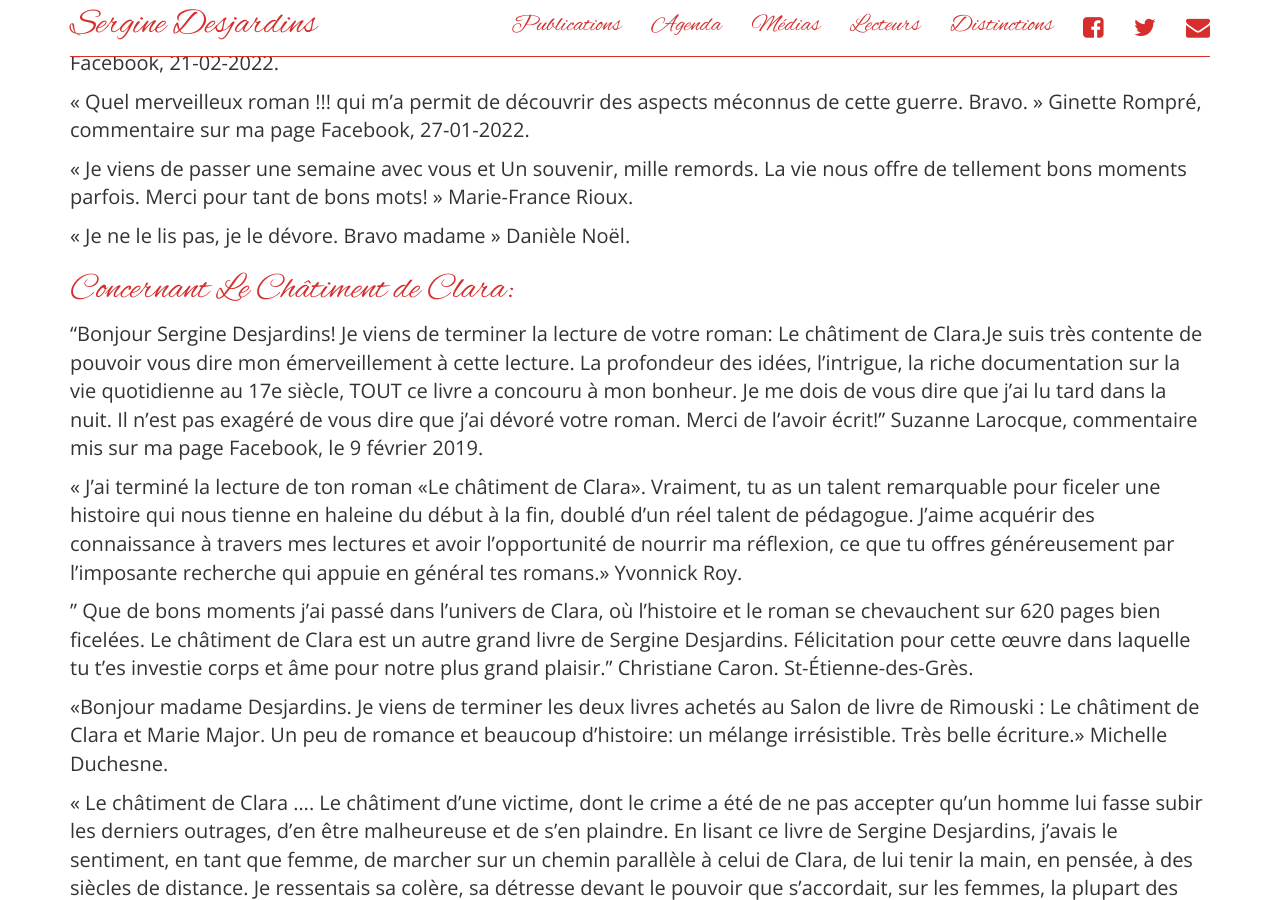
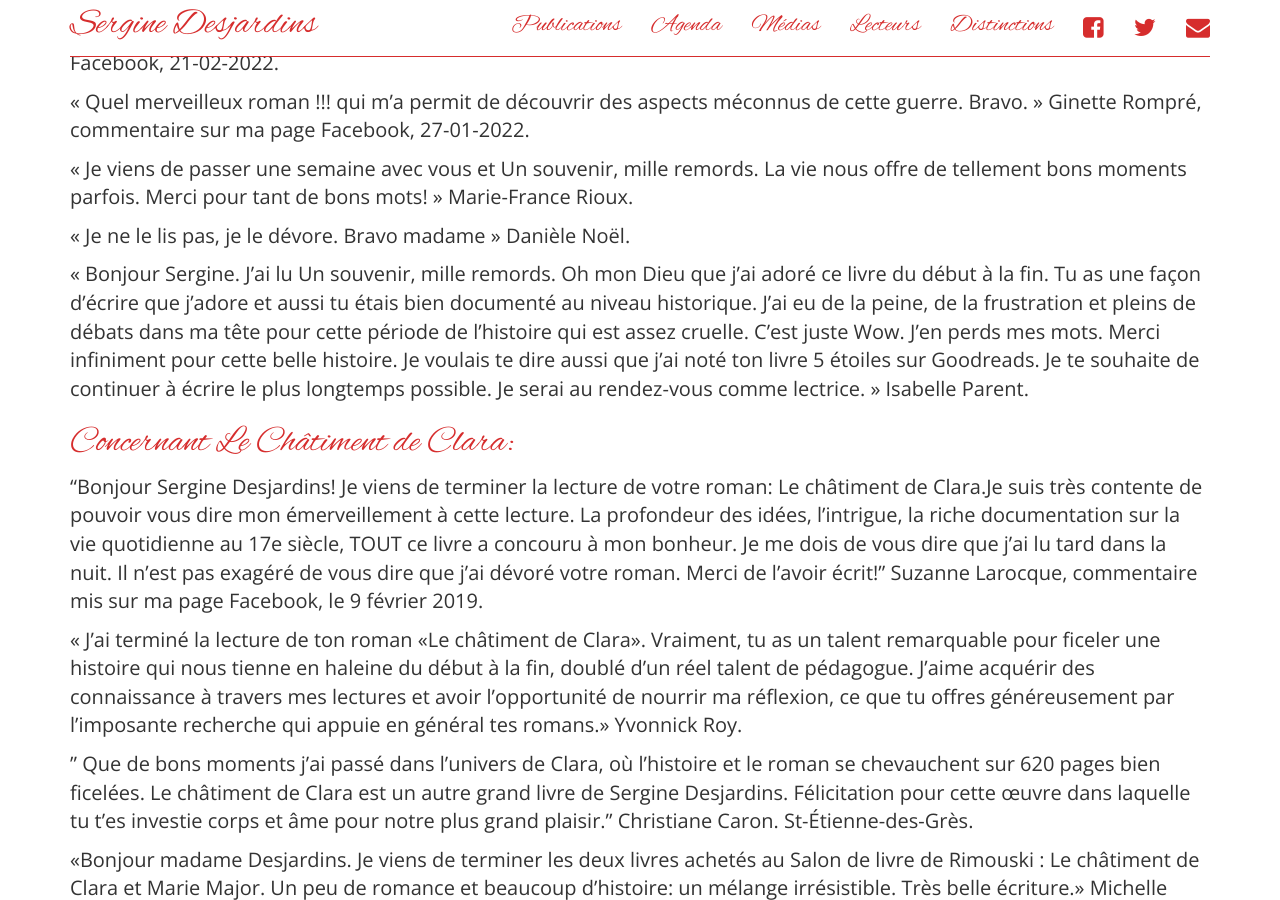
Before and after one commit to serginedesjardins/serginedesjardins.github.io, a Jekyll site: the page built from lecteurs.md, in a window 1280 px wide and 900 px high, scrolled down 8391 px. Built offline with Jekyll 4.4.1, drawn with Linux system fonts in a browser that asks for light colours; nearby versions of some CDN libraries.

Commit message:
Isabelle Parent

```diff
--- a/lecteurs.md
+++ b/lecteurs.md
@@ -160,6 +160,8 @@ Toujours est-il que, tout comme avec Le châtiment de Clara, ton dernier roman m
 « Je viens de passer une semaine avec vous et Un souvenir, mille remords. La vie nous offre de tellement bons moments parfois. Merci pour tant de bons mots! » Marie-France Rioux.
 
 « Je ne le lis pas, je le dévore. Bravo madame » Danièle Noël.
+
+« Bonjour Sergine. J’ai lu Un souvenir, mille remords. Oh mon Dieu que j’ai adoré ce livre du début à la fin. Tu as une façon d’écrire que j’adore et aussi tu étais bien documenté au niveau historique. J’ai eu de la peine, de la frustration et pleins de débats dans ma tête pour cette période de l’histoire qui est assez cruelle. C’est juste Wow. J’en perds mes mots. Merci infiniment pour cette belle histoire. Je voulais te dire aussi que j’ai noté ton livre 5 étoiles sur Goodreads. Je te souhaite de continuer à écrire le plus longtemps possible. Je serai au rendez-vous comme lectrice. » Isabelle Parent.
 
 
 # Concernant Le Châtiment de Clara:
```
